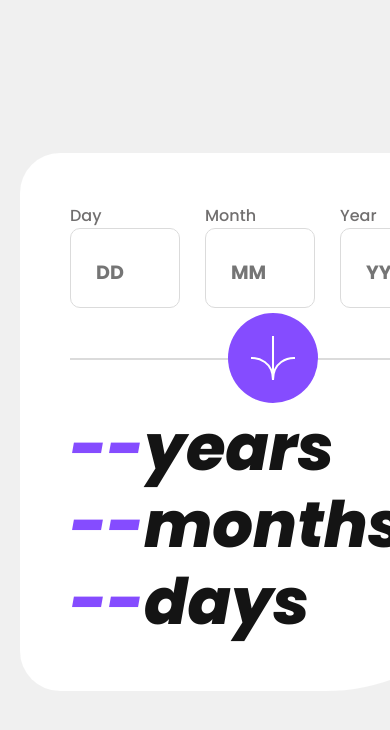
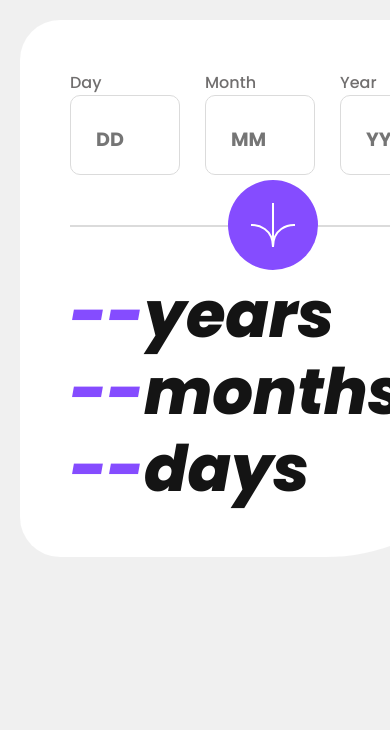
Before and after one commit to PrashanthBalakrishnan/age-calculator, a React (Vite) app: page / in a window 390 px wide. Shown: the top 730 px of the page. Built offline with nearby package versions, Linux system fonts and the light colour scheme.

Commit message:
fixed width

```diff
--- a/src/index.scss
+++ b/src/index.scss
@@ -53,6 +53,10 @@ body {
   display: grid;
   place-items: center;
   font-family: $font-family;
+  @media (max-width: 700px) {
+    min-height: 100%;
+    width: 100%;
+  }
 }
 
 // APP STYLING
```
